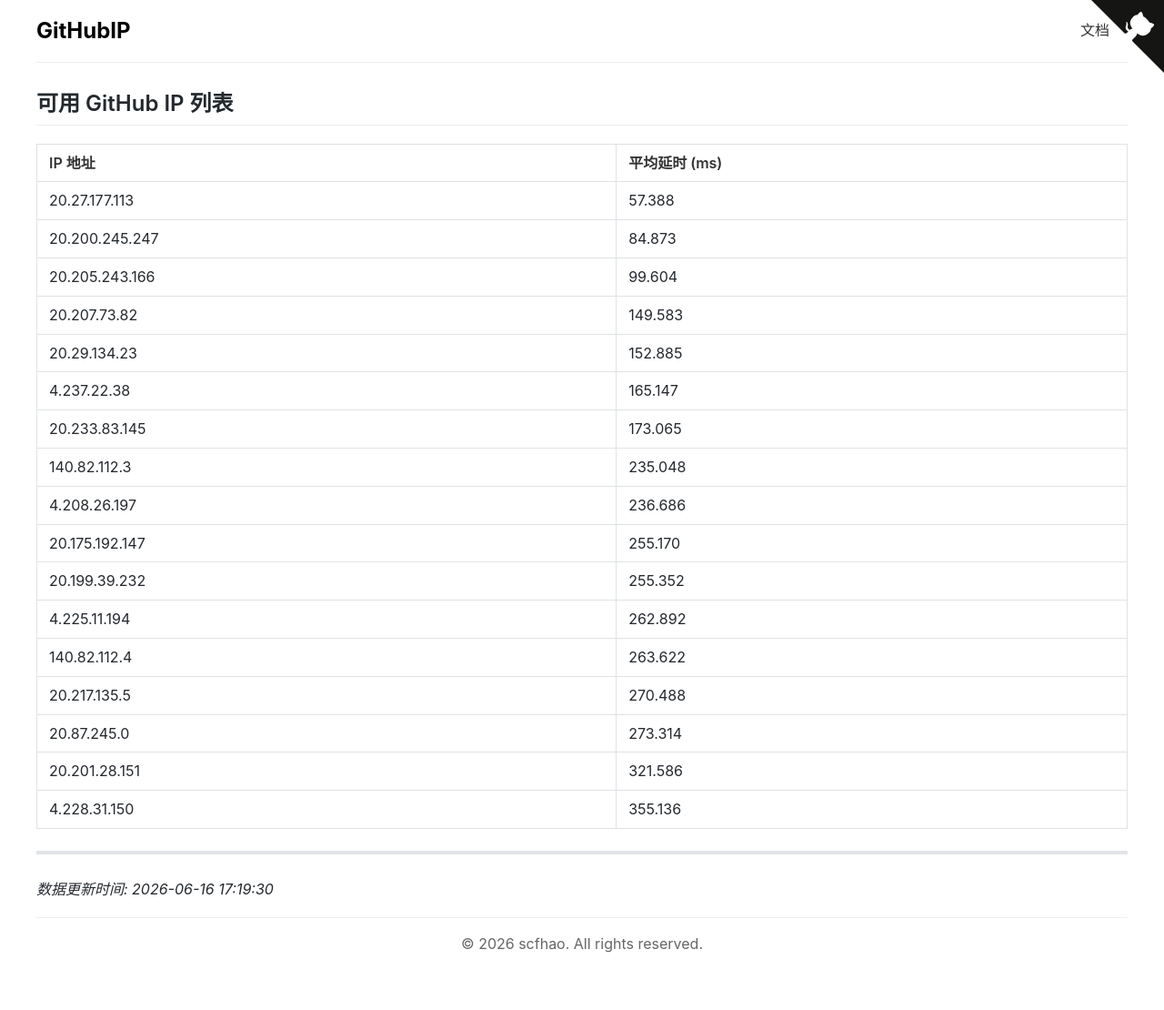
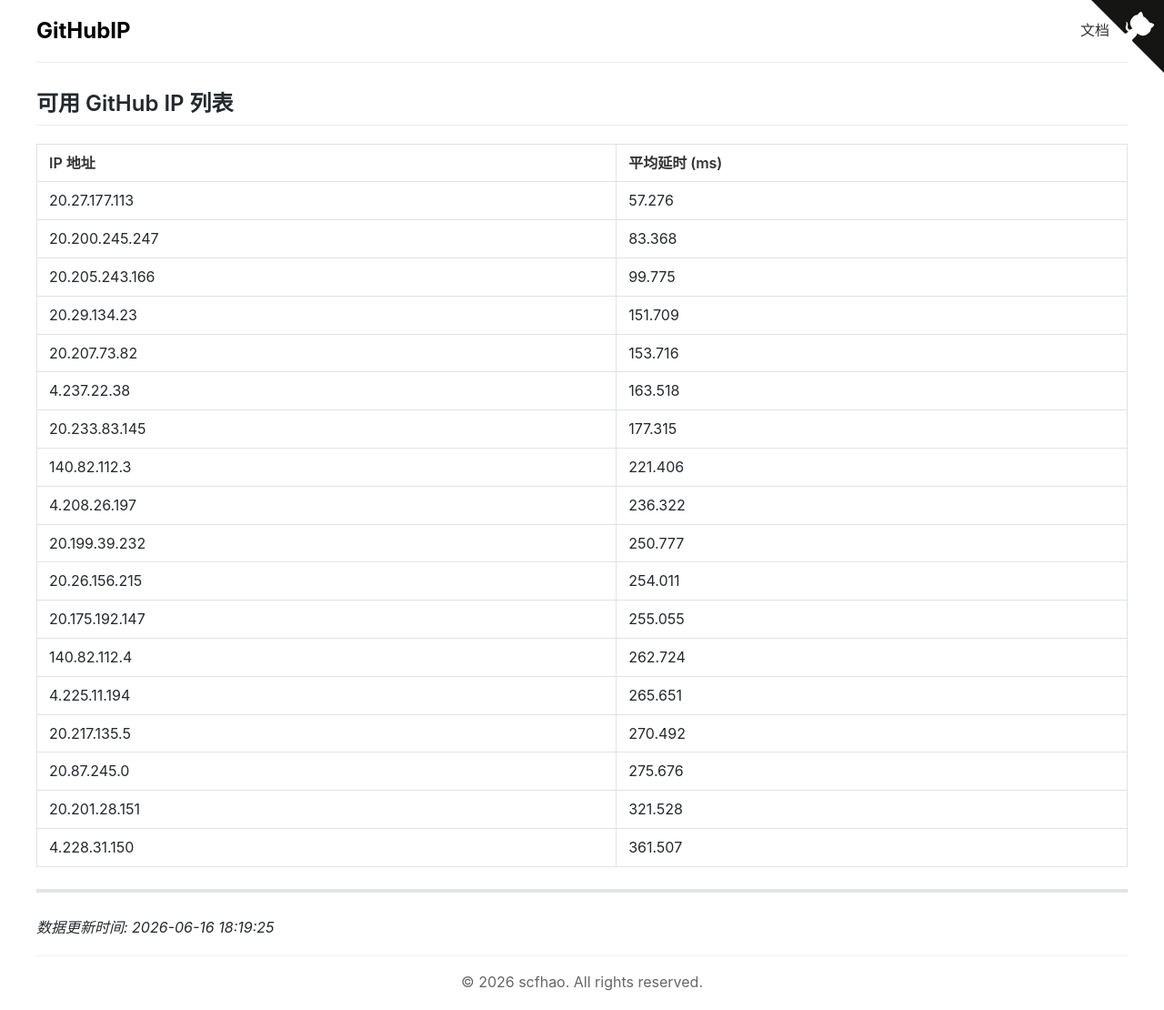
Before and after one commit to scfhao/GitHubIP, a Jekyll site: the page built from index.md, in a window 1280 px wide. Shown: the whole page at 91% size. Built offline with Jekyll 4.4.1, drawn with Linux system fonts in a browser that asks for light colours; before the commit the page ends 1068 px from its top, so only the background shows below that.

Commit message:
自动脚本执行 - 2026-06-16 18:19:25

```diff
--- a/index.md
+++ b/index.md
@@ -1,31 +1,32 @@
 ---
 layout: home
 title: GitHub IP 列表
-date: 2026-06-16 17:19:30
+date: 2026-06-16 18:19:25
 ---
 
 ## 可用 GitHub IP 列表
 
 | IP 地址 | 平均延时 (ms) |
 |---------|--------------|
-| 20.27.177.113 | 57.388 |
-| 20.200.245.247 | 84.873 |
-| 20.205.243.166 | 99.604 |
-| 20.207.73.82 | 149.583 |
-| 20.29.134.23 | 152.885 |
-| 4.237.22.38 | 165.147 |
-| 20.233.83.145 | 173.065 |
-| 140.82.112.3 | 235.048 |
-| 4.208.26.197 | 236.686 |
-| 20.175.192.147 | 255.170 |
-| 20.199.39.232 | 255.352 |
-| 4.225.11.194 | 262.892 |
-| 140.82.112.4 | 263.622 |
-| 20.217.135.5 | 270.488 |
-| 20.87.245.0 | 273.314 |
-| 20.201.28.151 | 321.586 |
-| 4.228.31.150 | 355.136 |
+| 20.27.177.113 | 57.276 |
+| 20.200.245.247 | 83.368 |
+| 20.205.243.166 | 99.775 |
+| 20.29.134.23 | 151.709 |
+| 20.207.73.82 | 153.716 |
+| 4.237.22.38 | 163.518 |
+| 20.233.83.145 | 177.315 |
+| 140.82.112.3 | 221.406 |
+| 4.208.26.197 | 236.322 |
+| 20.199.39.232 | 250.777 |
+| 20.26.156.215 | 254.011 |
+| 20.175.192.147 | 255.055 |
+| 140.82.112.4 | 262.724 |
+| 4.225.11.194 | 265.651 |
+| 20.217.135.5 | 270.492 |
+| 20.87.245.0 | 275.676 |
+| 20.201.28.151 | 321.528 |
+| 4.228.31.150 | 361.507 |
 
 ---
 
-*数据更新时间: 2026-06-16 17:19:30*
+*数据更新时间: 2026-06-16 18:19:25*
```
